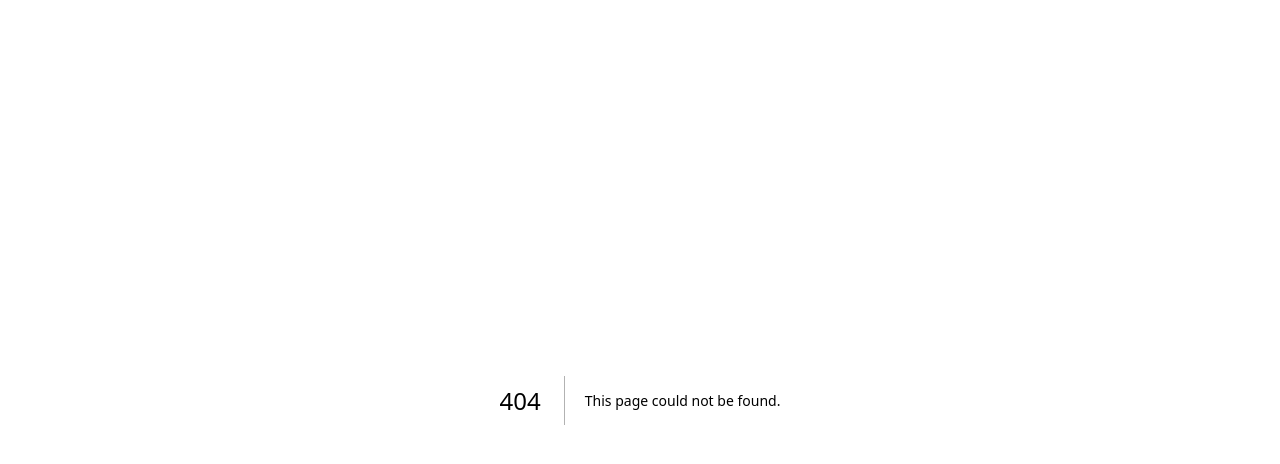
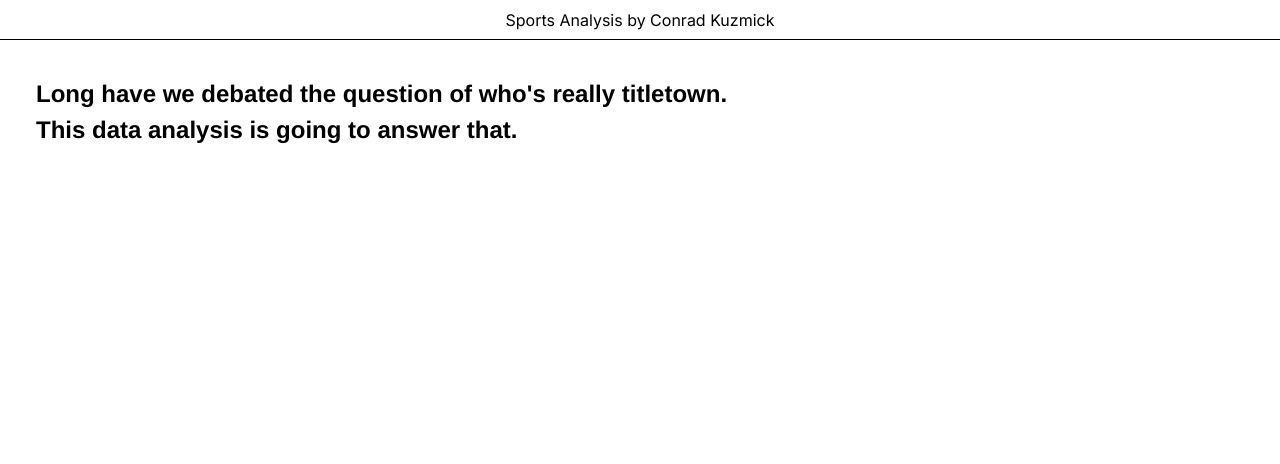
Before and after one commit to ckuzmick/sports-analysis, a Next.js app: page /titletown in a window 1280 px wide. Before the commit this address had no page. Shown: the top 464 px of the page. Built offline with nearby package versions, Linux system fonts and the light colour scheme.

Commit message:
page-shift

```diff
--- a/src/app/globals.css
+++ b/src/app/globals.css
@@ -36,3 +36,10 @@ svg {
   height: 40px;
   fill: #ddd;
 }
+
+h1.top-header {
+  font-size: 24px;
+  font-family: 'Helvetica Neue', system-ui, -apple-system, BlinkMacSystemFont, 'Segoe UI', Roboto, Oxygen, Ubuntu, Cantarell, 'Open Sans', sans-serif;
+  font-weight: 600;
+  padding: 36px;
+}
--- a/src/app/page.js
+++ b/src/app/page.js
@@ -13,7 +13,14 @@ const homePage = () => (
   <main>
     <div className='grid'>
       <NavBar/>
-      <Wrapper>
+      <h1 className='top-header'>Hi--this is my site for testing out d3, here&apos;s some of the things I&apos;ve done!!</h1>
+    </div>
+  </main>
+);
+
+export default homePage;
+
+{/* <Wrapper>
 <GraphLabel title='2023 WR Tgts vs. Recs' text="
 Delve into the heart of football strategy with this chart, unveiling the intricate relationship between wide receivers' targets and successful catches. Through intuitive circles, players come to life on the chart, their sizes indicating salaries for swift comparisons. Essential for fans, analysts, and teams, this visualization sheds light on receiving skills, providing valuable insights for enthusiasts and data aficionados.
 "/>
@@ -39,9 +46,4 @@ const homePage = () => (
 </Wrapper>
 <div className='flex place-self-center'>
 <RegularSeasonPlayoffs2023/>
-      </div>
-    </div>
-  </main>
-);
-
-export default homePage;
+</div> */}
--- /dev/null
+++ b/src/app/titletown/page.js
@@ -0,0 +1,14 @@
+'use client'
+
+import NavBar from '@/components/page/navBar';
+
+const homePage = () => (
+  <main>
+    <div className='grid'>
+      <NavBar/>
+      <h1 className='top-header'>Long have we debated the question of who&apos;s really titletown.<br/>This data analysis is going to answer that.</h1>
+    </div>
+  </main>
+);
+
+export default homePage;
```
Lines whose indentation alone changed are shown as unchanged.
